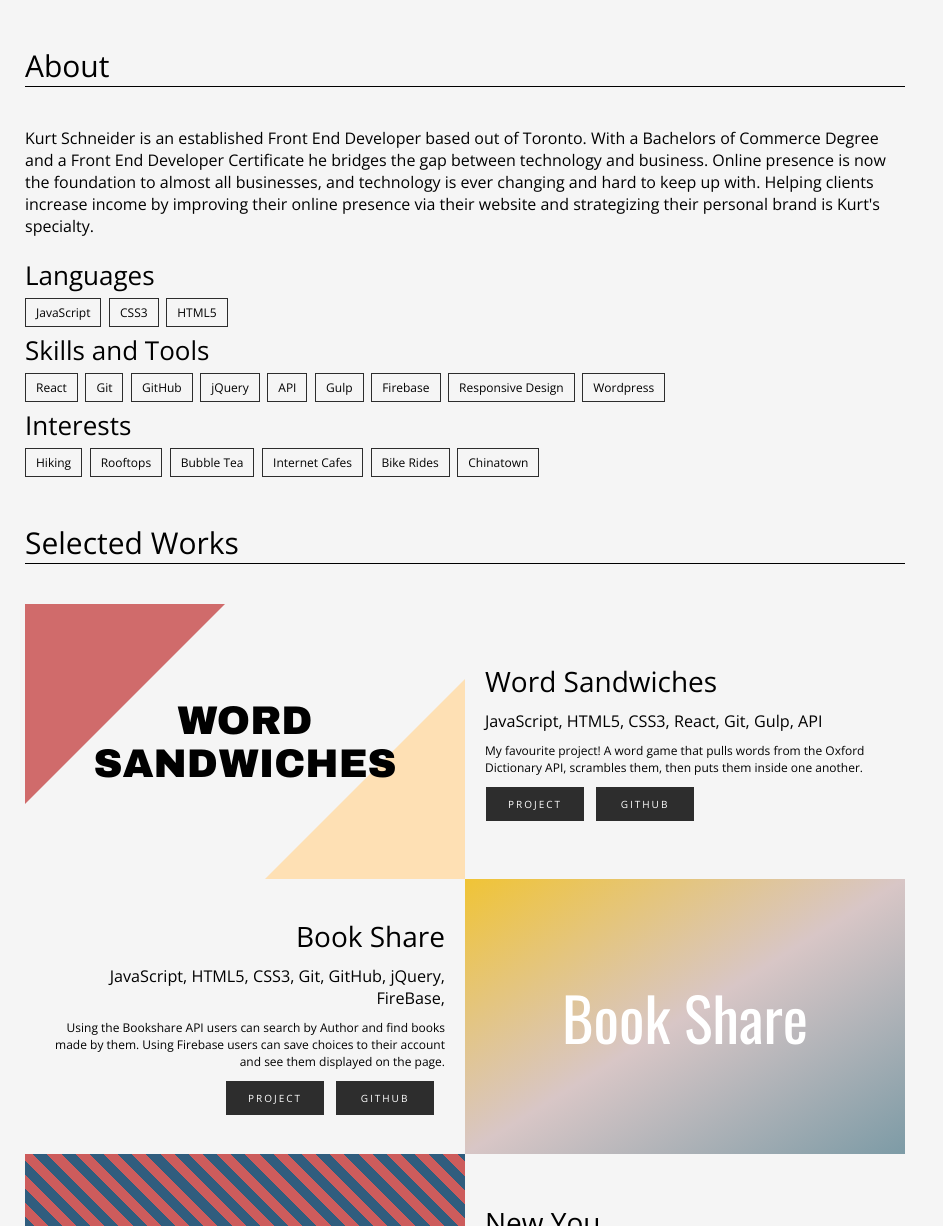
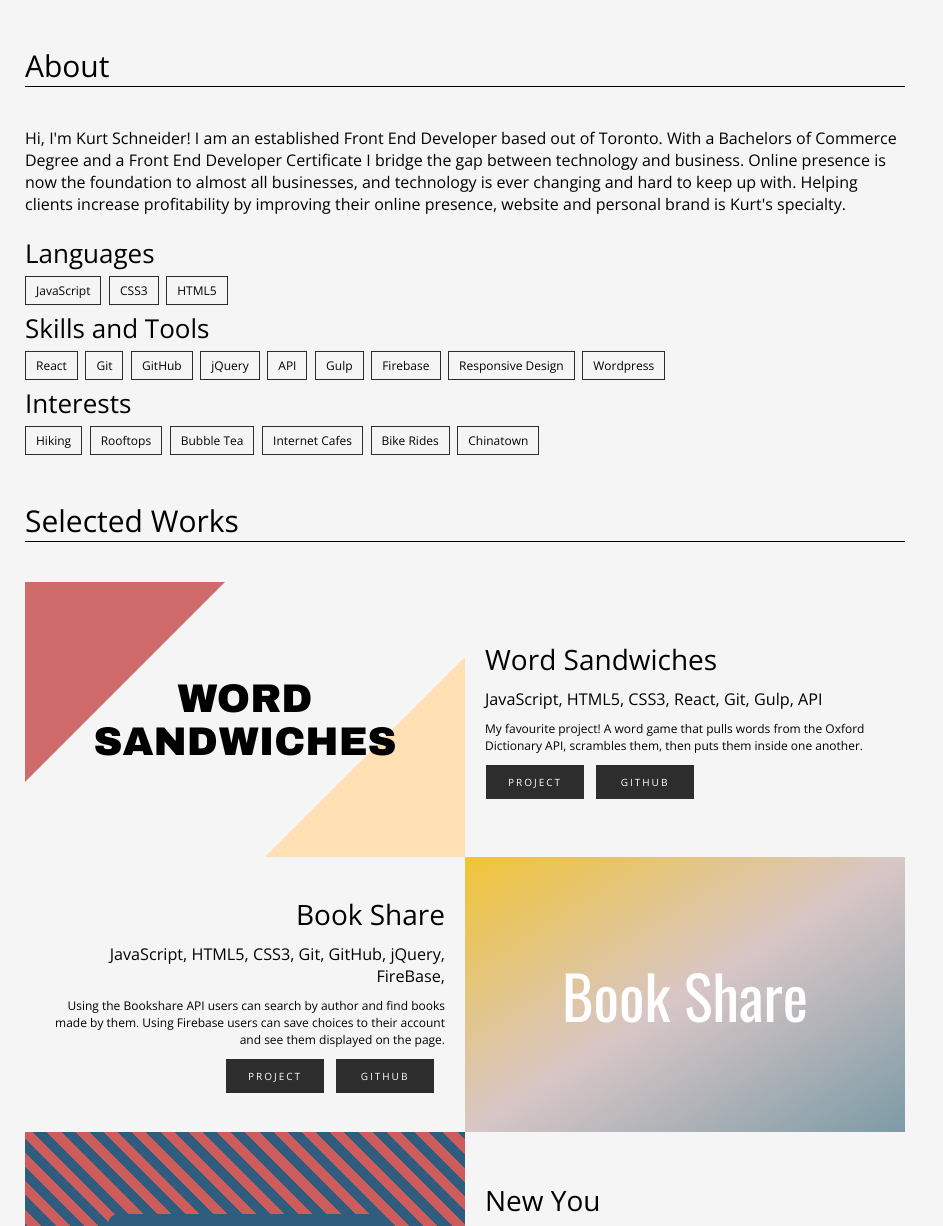
Before and after one commit to kurtwilliam/kurtwilliam, a website: page index.html in a window 1280 px wide. Shown: the part 820-2046 px from the top of the page, without its empty margins (0-943 px from the left). Drawn offline with nearby package versions, Linux system fonts and the light colour scheme; files that its build step writes are made by us from their sources.

Commit message:
Update and fixes to content

```diff
--- a/index.html
+++ b/index.html
@@ -55,7 +55,7 @@
 		<section class="wrapper clearfix">
 			<div class="about">
 				<h3 id="about">About</h3>
-				<p>Kurt Schneider is an established Front End Developer based out of Toronto. With a Bachelors of Commerce Degree and a Front End Developer Certificate he bridges the gap between technology and business. Online presence is now the foundation to almost all businesses, and technology is ever changing and hard to keep up with. Helping clients increase income by improving their online presence via their website and strategizing their personal brand is Kurt's specialty.</p>
+				<p>Hi, I'm Kurt Schneider! I am an established Front End Developer based out of Toronto. With a Bachelors of Commerce Degree and a Front End Developer Certificate I bridge the gap between technology and business. Online presence is now the foundation to almost all businesses, and technology is ever changing and hard to keep up with. Helping clients increase profitability by improving their online presence, website and personal brand is Kurt's specialty.</p>
 				<div class="aboutList">
 					<h4>Languages</h4>
 						<ul>
@@ -114,7 +114,7 @@
 					<div class="pText pText2">
 						<h4>Book Share</h4>
 						<h5>JavaScript, HTML5, CSS3, Git, GitHub, jQuery, FireBase, </h5>
-						<p>Using the Bookshare API users can search by Author and find books made by them. Using Firebase users can save choices to their account and see them displayed on the page.</p>
+						<p>Using the Bookshare API users can search by author and find books made by them. Using Firebase users can save choices to their account and see them displayed on the page.</p>
 						<div class="pButton pButton2">
 							<a href="http://kurtwilliam.com/book-share">Project</a>
 							<a href="https://github.com/LosCardiganos/GoodReadsApp">GitHub</a>
@@ -150,7 +150,7 @@
 					<div class="pText">
 						<h4>Apolo</h4>
 						<h5>JavaScript, HTML5, CSS3, jQuery</h5>
-						<p>Basic PSD conversion. Photography portfolio site.</p>
+						<p>Aesthetic, modern and responsive PSD conversion for a photography portfolio site. Check out the blog page as well!</p>
 						<div class="pButton">
 							<a href="http://kurtwilliam.com/apolo">Project</a>
 							<a href="https://github.com/kurtwilliam/jacob">GitHub</a>
```
